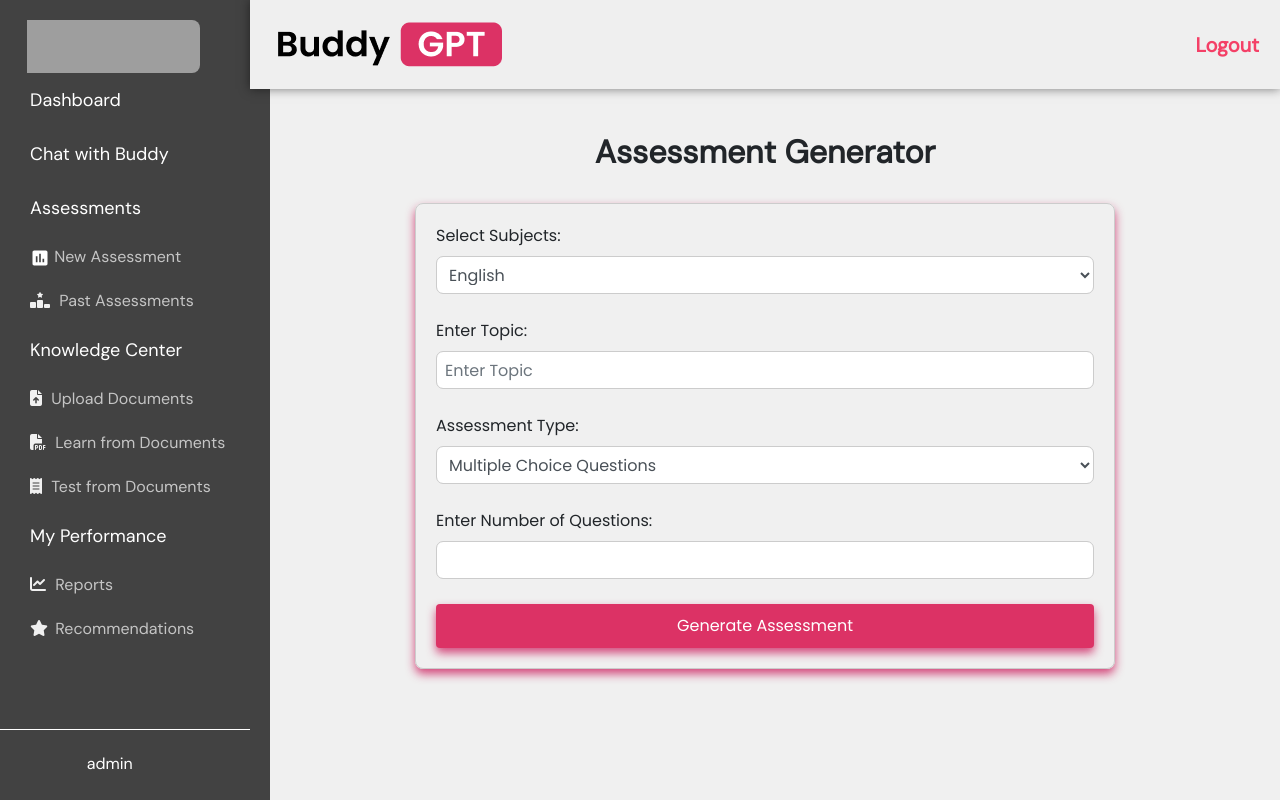
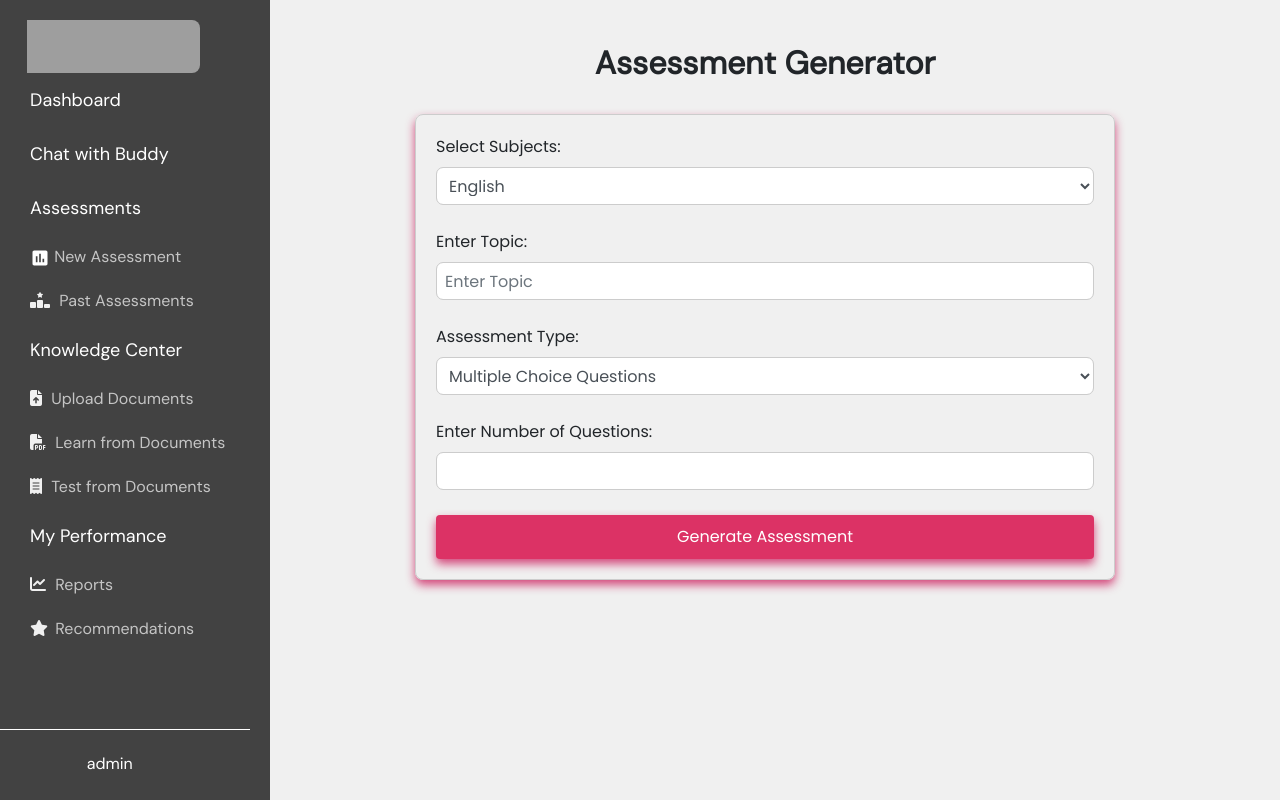
Before and after one commit to igebra-ai/buddygpt, a Django app: page /assessment in a window 1280 px wide. Run offline with Django 4.2, Linux system fonts and the light colour scheme; a user stored in the database is signed in; some libraries are stand-ins or nearby versions; grey boxes are pictures that could not be loaded.

Commit message:
removed navbar from assessment

```diff
--- a/chatbot/templates/assessment.html
+++ b/chatbot/templates/assessment.html
@@ -147,18 +147,7 @@
 
 <div class="chat-container">
 
-    <nav class="navbar">
-        {% if user.is_authenticated %}
-        <a class="nav-link" style="margin-right:auto ;" href="{% url 'chatbot' %}"><img src="{% static 'images/buddy.png' %}" alt="BuddyGPT" style="width: 228px; height: 53px;"></a>
-        <a class="nav-link" style="margin-left: auto; font-size: 20px;" href="logout">Logout</a>
-        {% else %}
-        <a class="nav-link" style="margin-right:auto ;" href="{% url 'chatbot' %}"><img src="{% static 'images/buddy.png' %}" alt="BuddyGPT" style="width: 228px; height: 53px;"></a>
-        <div style="display: flex; margin-left: auto;">
-          <a class="nav-link" href="{% url 'signin' %}">Login</a>
-          <a class="nav-link" href="{% url 'register' %}">Register</a>
-        </div>
-              {% endif %}
-    </nav>
+
 
     <div class="card-body messages-box">
 
```
